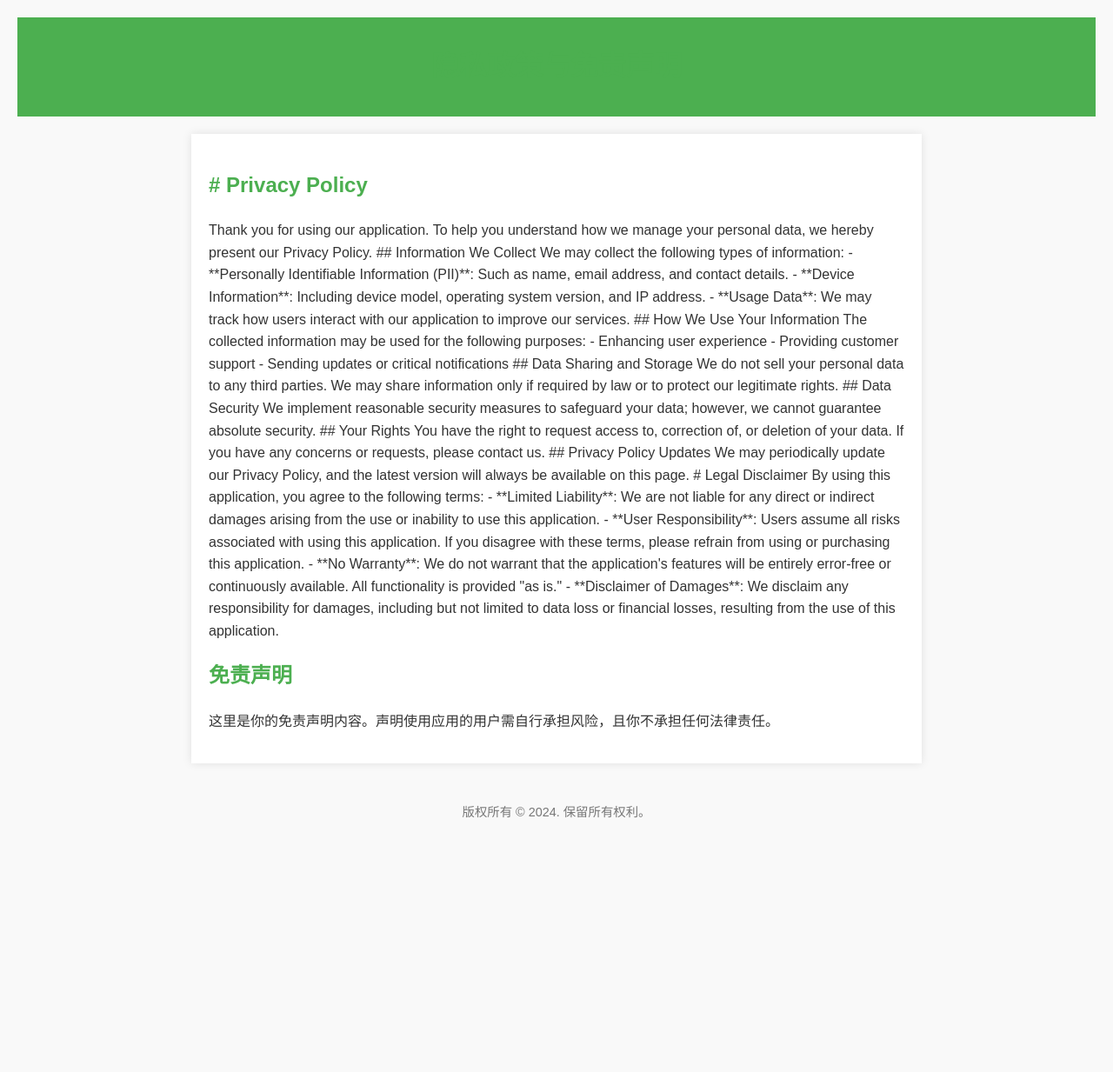
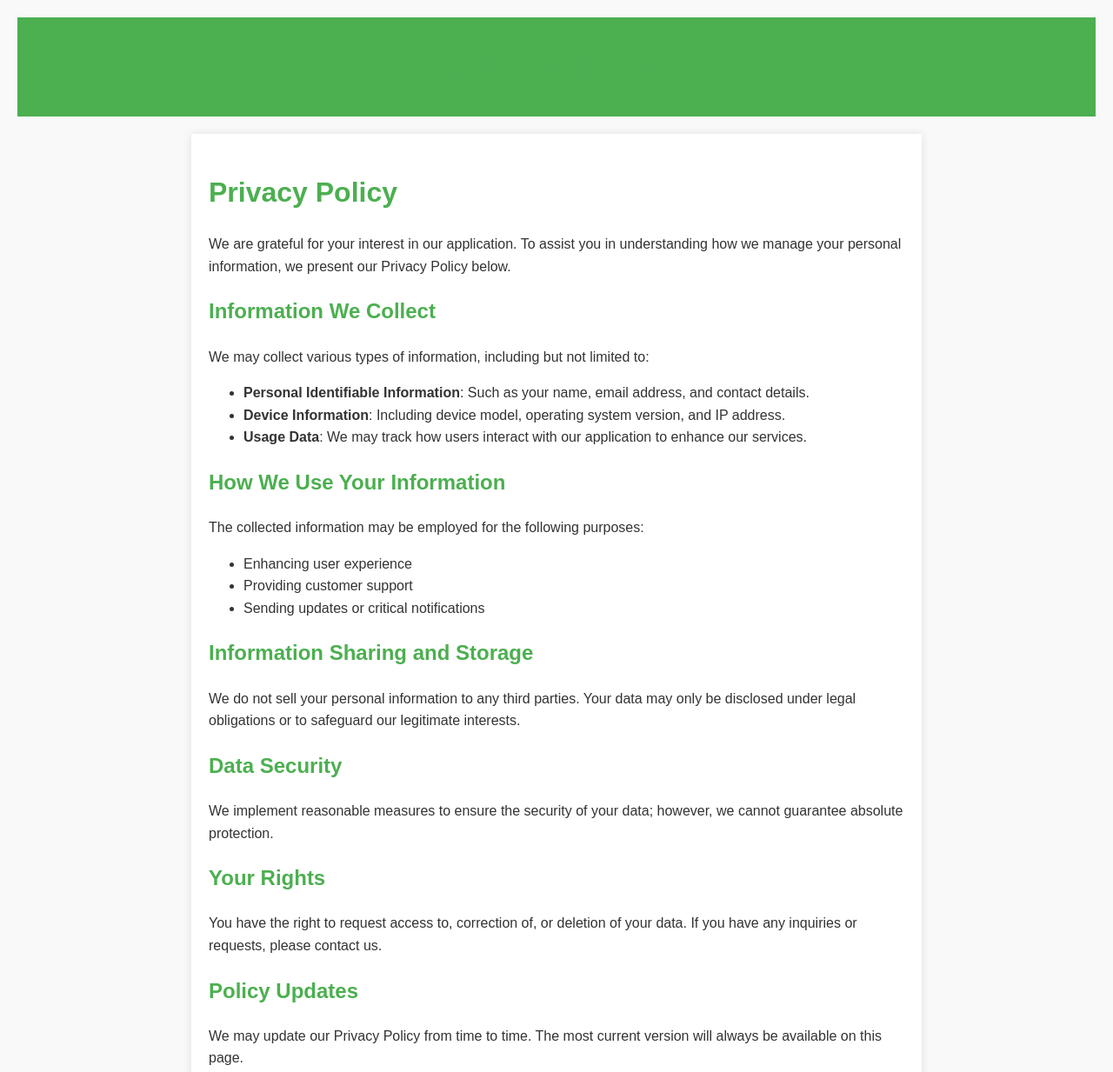
Before and after one commit to Heimagoo/privacy-policy, a plain HTML site: page index.html in a window 1280 px wide. Shown: the top 1233 px of the page at 87% size. Before the commit the page ends 990 px from the top, so only its background shows below. Drawn offline with Linux system fonts and the light colour scheme.

Commit message:
index.html

```diff
--- a/index.html
+++ b/index.html
@@ -41,47 +41,55 @@
 </head>
 <body>
     <header>
-        <h1>隐私政策与免责声明</h1>
+        <h1>Privacy Policy & Disclaimer</h1>
     </header>
     <div class="container">
-        <h2># Privacy Policy</h2>
-        <p>Thank you for using our application. To help you understand how we manage your personal data, we hereby present our Privacy Policy.
+        <h1>Privacy Policy</h1>
+        <p>We are grateful for your interest in our application. To assist you in understanding how we manage your personal information, we present our Privacy Policy below.</p>
 
-            ## Information We Collect
-            We may collect the following types of information:
-            - **Personally Identifiable Information (PII)**: Such as name, email address, and contact details.
-            - **Device Information**: Including device model, operating system version, and IP address.
-            - **Usage Data**: We may track how users interact with our application to improve our services.
+        <h2>Information We Collect</h2>
+        <p>We may collect various types of information, including but not limited to:</p>
+        <ul>
+            <li><strong>Personal Identifiable Information</strong>: Such as your name, email address, and contact details.</li>
+            <li><strong>Device Information</strong>: Including device model, operating system version, and IP address.</li>
+            <li><strong>Usage Data</strong>: We may track how users interact with our application to enhance our services.</li>
+        </ul>
 
-            ## How We Use Your Information
-            The collected information may be used for the following purposes:
-            - Enhancing user experience
-            - Providing customer support
-            - Sending updates or critical notifications
+        <h2>How We Use Your Information</h2>
+        <p>The collected information may be employed for the following purposes:</p>
+        <ul>
+            <li>Enhancing user experience</li>
+            <li>Providing customer support</li>
+            <li>Sending updates or critical notifications</li>
+        </ul>
 
-            ## Data Sharing and Storage
-            We do not sell your personal data to any third parties. We may share information only if required by law or to protect our legitimate rights.
+        <h2>Information Sharing and Storage</h2>
+        <p>We do not sell your personal information to any third parties. Your data may only be disclosed under legal obligations or to safeguard our legitimate interests.</p>
 
-            ## Data Security
-            We implement reasonable security measures to safeguard your data; however, we cannot guarantee absolute security.
+        <h2>Data Security</h2>
+        <p>We implement reasonable measures to ensure the security of your data; however, we cannot guarantee absolute protection.</p>
 
-            ## Your Rights
-            You have the right to request access to, correction of, or deletion of your data. If you have any concerns or requests, please contact us.
+        <h2>Your Rights</h2>
+        <p>You have the right to request access to, correction of, or deletion of your data. If you have any inquiries or requests, please contact us.</p>
 
-            ## Privacy Policy Updates
-            We may periodically update our Privacy Policy, and the latest version will always be available on this page.
+        <h2>Policy Updates</h2>
+        <p>We may update our Privacy Policy from time to time. The most current version will always be available on this page.</p>
 
-            # Legal Disclaimer
+        <h1>Legal Disclaimer</h1>
+        <p>By utilizing this application, you agree to the following terms:</p>
 
-            By using this application, you agree to the following terms:
+        <h2>Limited Liability</h2>
+        <p>We shall not be liable for any direct or indirect losses resulting from the use or inability to use this application.</p>
 
-            - **Limited Liability**: We are not liable for any direct or indirect damages arising from the use or inability to use this application.
-            - **User Responsibility**: Users assume all risks associated with using this application. If you disagree with these terms, please refrain from using or purchasing this application.
-            - **No Warranty**: We do not warrant that the application's features will be entirely error-free or continuously available. All functionality is provided "as is."
-            - **Disclaimer of Damages**: We disclaim any responsibility for damages, including but not limited to data loss or financial losses, resulting from the use of this application.</p>
+        <h2>User Responsibility</h2>
+        <p>Users assume all risk associated with the use of this application. If you do not accept these terms, please refrain from using or purchasing this application.</p>
 
-        <h2>免责声明</h2>
-        <p>这里是你的免责声明内容。声明使用应用的用户需自行承担风险，且你不承担任何法律责任。</p>
+        <h2>No Warranty Provided</h2>
+        <p>We make no warranty that the functionality of this application will be error-free or continuously available. All features are provided "as is."</p>
+
+        <h2>Disclaimer of Damages</h2>
+        <p>We shall not be held accountable for any damages, including but not limited to data loss or financial loss, resulting from the use of this application.</p>
+
     </div>
     <footer>
         <p>版权所有 &copy; 2024. 保留所有权利。</p>
```
